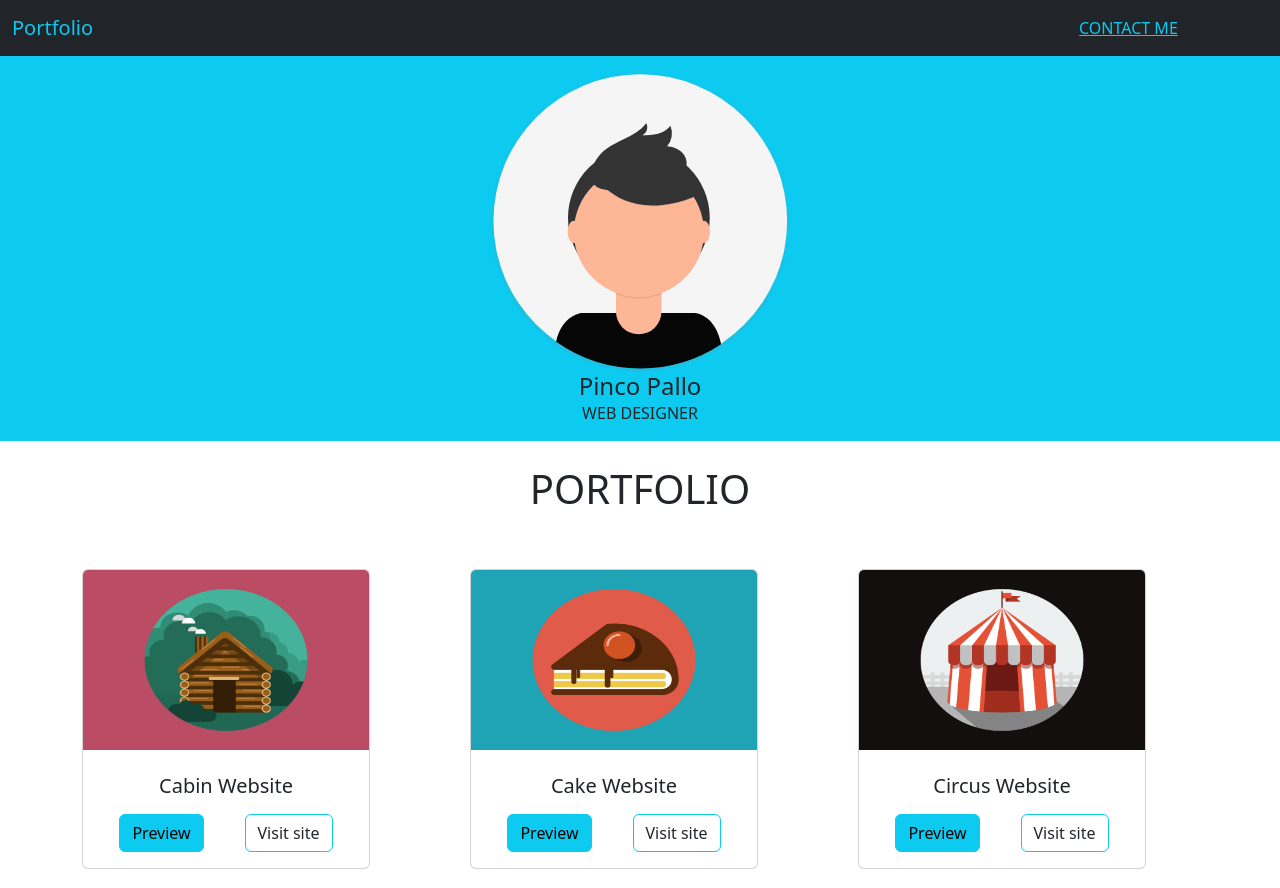
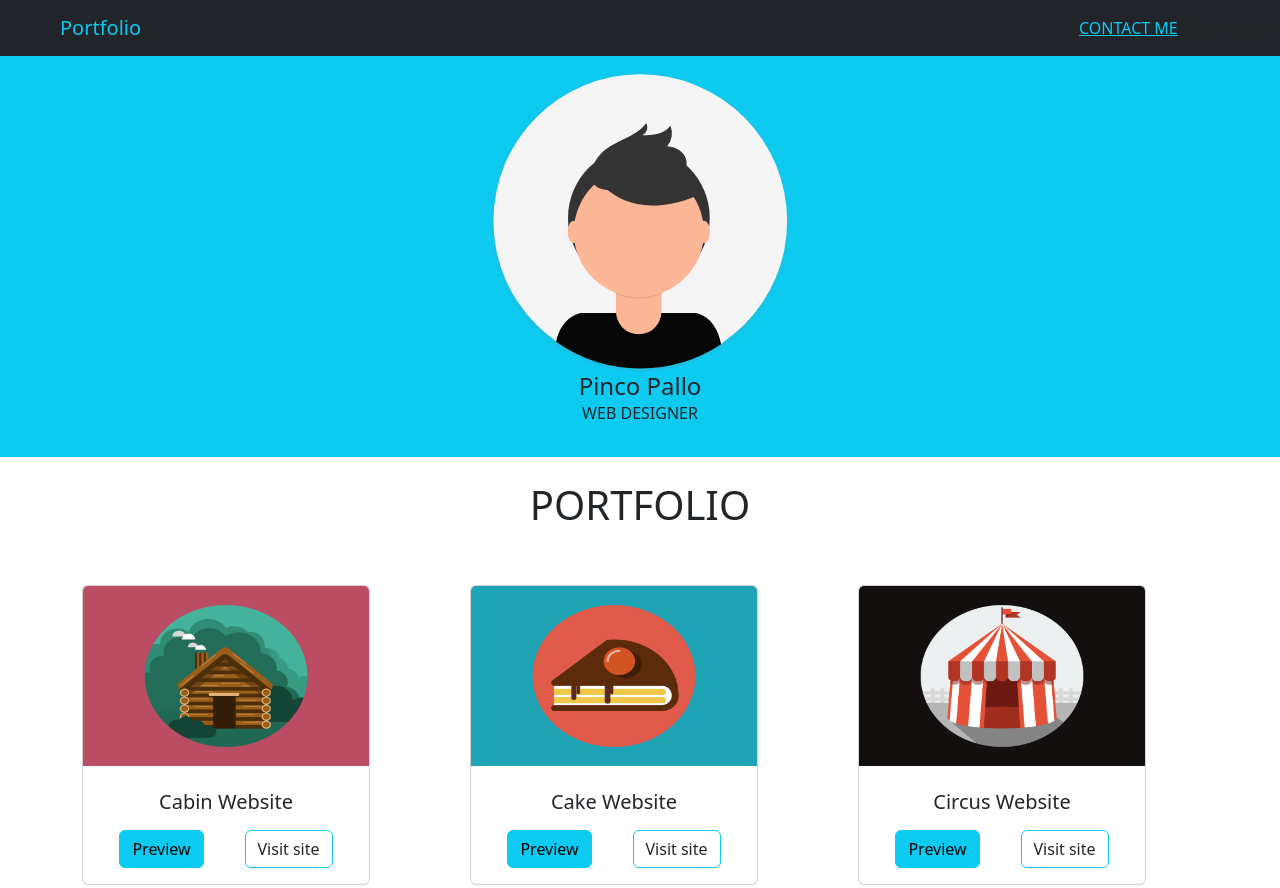
Before and after one commit to adelademarku/bootstrap-html-freelancer, a plain HTML site: page index.html in a window 1280 px wide. Shown: the top 888 px of the page. Drawn offline with nearby package versions, Linux system fonts and the light colour scheme.

Commit message:
sistemazione navbar

```diff
--- a/index.html
+++ b/index.html
@@ -16,9 +16,10 @@
     <header>
         <nav class="navbar sticky-top  bg-dark">
             <div class="container-fluid ">
-                <a class="navbar-brand text-info " href="#">Portfolio</a>
+                <span class="navbar-brand text-info ms-5 ">Portfolio</span>
+
                 <span> <a class="navbar-text text-info" href="#"> CONTACT ME</a>
-                    Contact me
+                    <a> Contact me
                     </a> </span>
             </div>
         </nav>
@@ -39,7 +40,7 @@
                         </div>
                         <div>
                             <h4 class="text-center mb-0 "> Pinco Pallo </h4>
-                            <p class="text-center fs- fw-light mb-3 mt-0 p-0">
+                            <p class="text-center fs- fw-light mb-3  pb-3">
                                 WEB DESIGNER
                             </p>
                         </div>
@@ -199,7 +200,7 @@
 
                     <div class="col-md-12 ">
                         <label for="comment" class="form-label">Message</label>
-                        <textarea type="text" class="form-control" rows="5" id="comment"></textarea>
+                        <textarea  class="form-control" rows="5" id="comment"></textarea>
                     </div>
 
 
```
